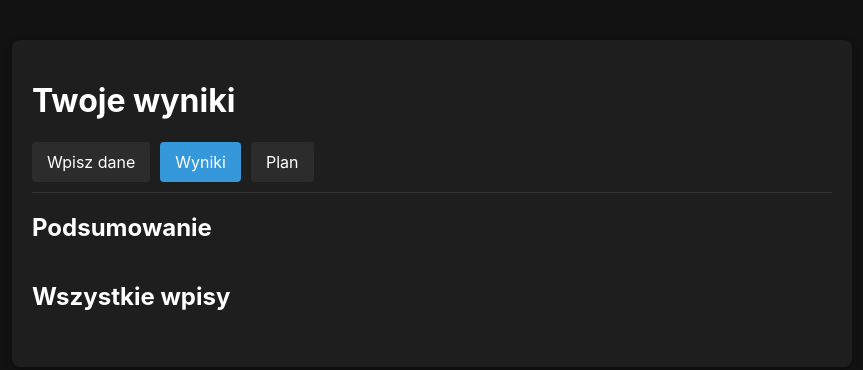
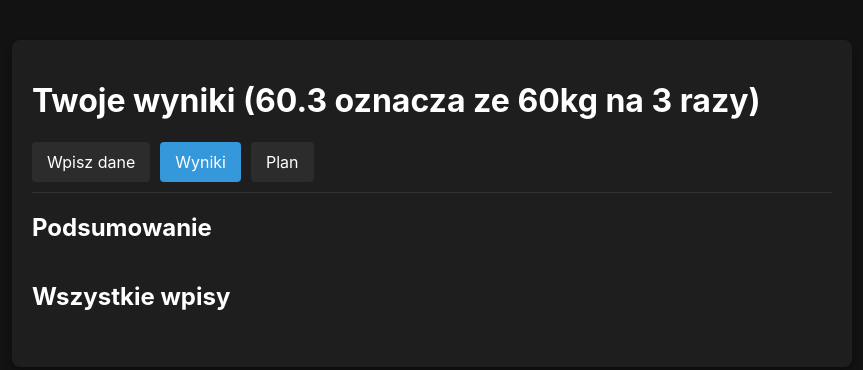
Before and after one commit to PudderMan/Biceps, a plain HTML site: page results.html in a window 1280 px wide. Shown: the whole page, without its empty margins (208-1071 px from the left). Drawn offline with Linux system fonts and the light colour scheme.

Commit message:
3 powtorzenia

```diff
--- a/results.html
+++ b/results.html
@@ -7,7 +7,7 @@
 <body>
 
     <div class="container">
-        <h1>Twoje wyniki</h1>
+        <h1>Twoje wyniki (60.3 oznacza ze 60kg na 3 razy)</h1>
 
         <nav class="nav-bar">
             <a href="index.html" class="nav-link">Wpisz dane</a>
```
